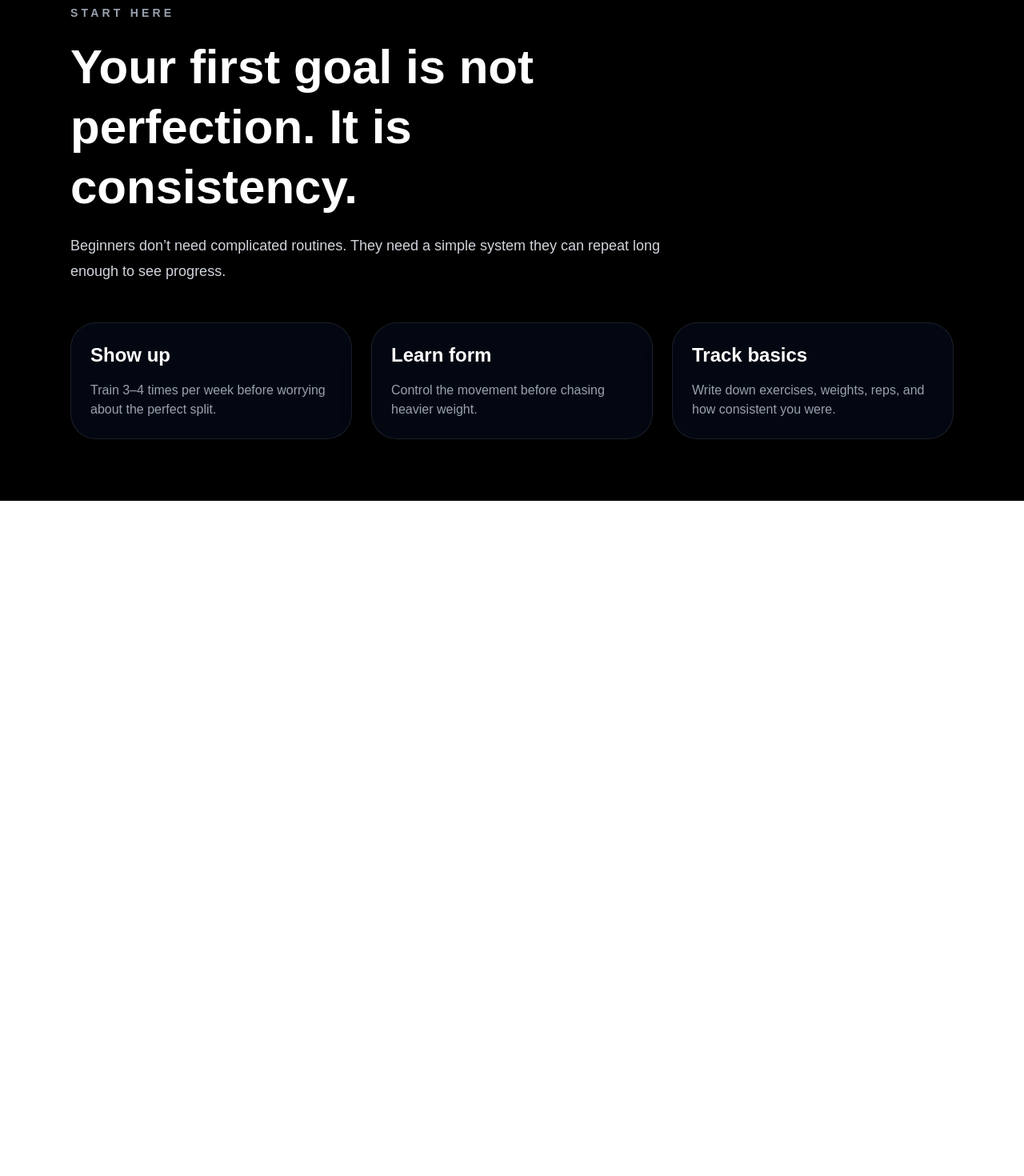
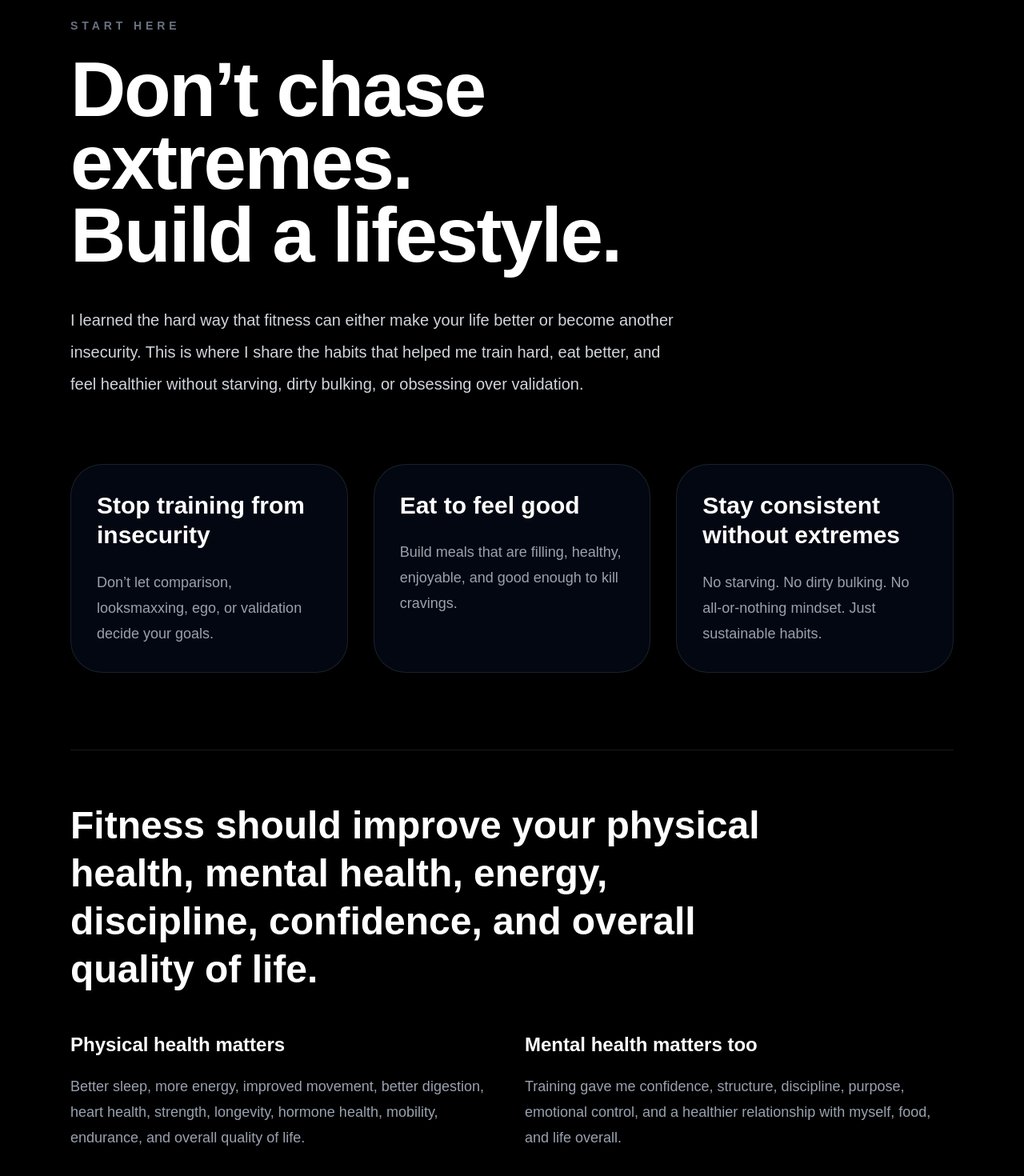
Before and after one commit to HatemCodes/HatemFit, a Next.js app: page /start in a window 1280 px wide. Shown: the part 174-1644 px from the top of the page at 80% size. Before the commit the page ends 800 px from the top, so only its background shows below. Built offline with nearby package versions, Linux system fonts and the light colour scheme.

Commit message:
Refine homepage branding

```diff
--- a/app/start/page.tsx
+++ b/app/start/page.tsx
@@ -5,45 +5,89 @@ export default function StartPage() {
     <main className="min-h-screen bg-black text-white">
       <Navbar />
 
-      <section className="mx-auto max-w-6xl px-6 py-16">
-        <div className="mb-12 max-w-3xl space-y-5">
-          <p className="text-sm font-semibold uppercase tracking-[0.3em] text-gray-400">
-            Start here
+      <section className="mx-auto max-w-6xl px-6 py-20">
+        <div className="max-w-5xl">
+          <p className="text-sm font-semibold uppercase tracking-[0.35em] text-gray-500">
+            Start Here
           </p>
 
-          <h1 className="text-5xl font-extrabold leading-tight md:text-6xl">
-            Your first goal is not perfection. It is consistency.
+          <h1 className="mt-6 text-6xl font-black leading-[0.95] tracking-tight md:text-8xl">
+            Don’t chase
+            <br />
+            extremes.
+            <br />
+            Build a lifestyle.
           </h1>
 
-          <p className="text-lg leading-8 text-gray-300">
-            Beginners don’t need complicated routines. They need a simple system
-            they can repeat long enough to see progress.
+          <p className="mt-10 max-w-3xl text-xl leading-10 text-gray-300">
+            I learned the hard way that fitness can either make your life
+            better or become another insecurity. This is where I share the
+            habits that helped me train hard, eat better, and feel healthier
+            without starving, dirty bulking, or obsessing over validation.
           </p>
         </div>
 
-        <div className="grid gap-6 md:grid-cols-3">
+        <div className="mt-20 grid gap-8 md:grid-cols-3">
           {[
             {
-              title: "Show up",
-              text: "Train 3–4 times per week before worrying about the perfect split.",
+              title: "Stop training from insecurity",
+              text: "Don’t let comparison, looksmaxxing, ego, or validation decide your goals.",
             },
             {
-              title: "Learn form",
-              text: "Control the movement before chasing heavier weight.",
+              title: "Eat to feel good",
+              text: "Build meals that are filling, healthy, enjoyable, and good enough to kill cravings.",
             },
             {
-              title: "Track basics",
-              text: "Write down exercises, weights, reps, and how consistent you were.",
+              title: "Stay consistent without extremes",
+              text: "No starving. No dirty bulking. No all-or-nothing mindset. Just sustainable habits.",
             },
           ].map((card) => (
             <div
               key={card.title}
-              className="rounded-[2rem] border border-white/10 bg-gray-950 p-6 shadow-2xl"
+              className="rounded-[2.5rem] border border-white/10 bg-gray-950 p-8 transition hover:border-white/20"
             >
-              <h2 className="text-2xl font-bold">{card.title}</h2>
-              <p className="mt-4 text-gray-400">{card.text}</p>
+              <h2 className="text-3xl font-black leading-tight">
+                {card.title}
+              </h2>
+
+              <p className="mt-6 text-lg leading-8 text-gray-400">
+                {card.text}
+              </p>
             </div>
           ))}
+        </div>
+
+        <div className="mt-24 border-t border-white/10 pt-16">
+          <h2 className="max-w-4xl text-4xl font-black leading-tight md:text-5xl">
+            Fitness should improve your physical health, mental health, energy,
+            discipline, confidence, and overall quality of life.
+          </h2>
+
+          <div className="mt-12 grid gap-8 md:grid-cols-2">
+            <div>
+              <h3 className="text-2xl font-bold">
+                Physical health matters
+              </h3>
+
+              <p className="mt-5 text-lg leading-8 text-gray-400">
+                Better sleep, more energy, improved movement, better digestion,
+                heart health, strength, longevity, hormone health, mobility,
+                endurance, and overall quality of life.
+              </p>
+            </div>
+
+            <div>
+              <h3 className="text-2xl font-bold">
+                Mental health matters too
+              </h3>
+
+              <p className="mt-5 text-lg leading-8 text-gray-400">
+                Training gave me confidence, structure, discipline, purpose,
+                emotional control, and a healthier relationship with myself,
+                food, and life overall.
+              </p>
+            </div>
+          </div>
         </div>
       </section>
     </main>
```
